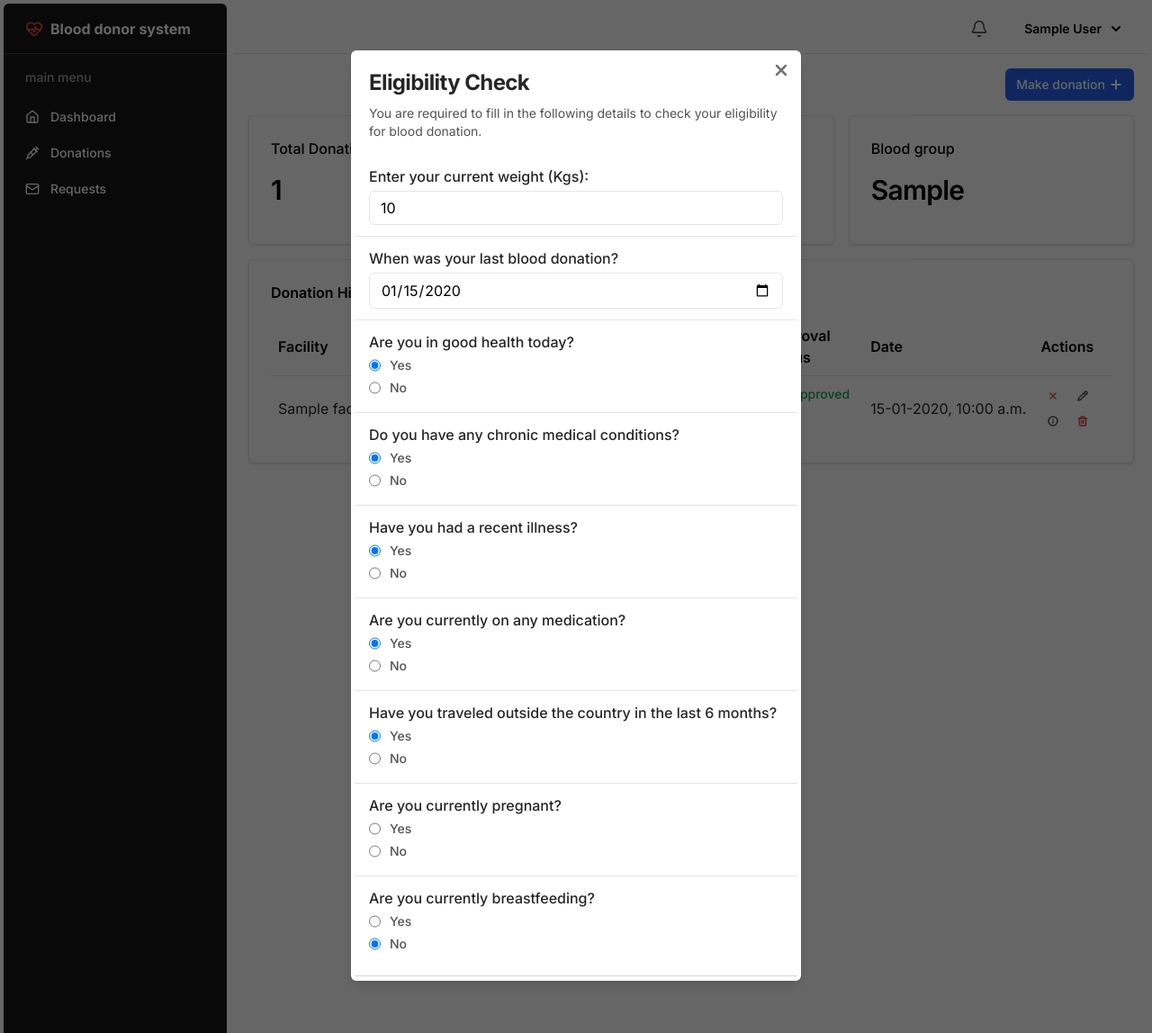
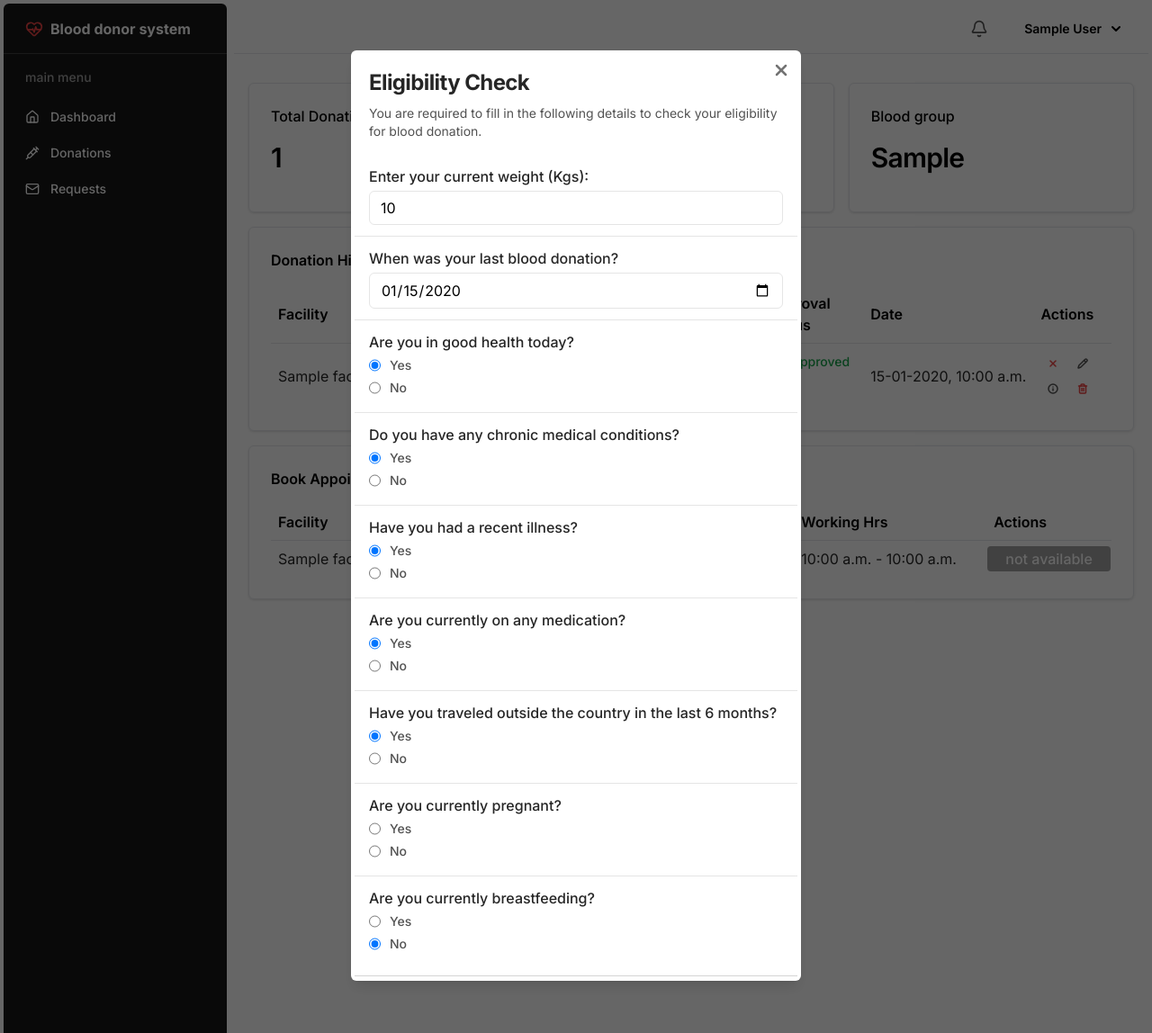
Before and after one commit to Jeff-Maina/blood-donor-system, a Django app: page /user/donations/check-eligibility/ in a window 1280 px wide. Shown: the top 1148 px of the page at 90% size. Run offline with Django 4.2, Linux system fonts and the light colour scheme; a user stored in the database is signed in; tables that the repository leaves empty hold one stand-in row (values such as "Sample post").

Commit message:
fix: restructure donation application flow

```diff
--- a/bloodDonorSystem/static/src/styles.css
+++ b/bloodDonorSystem/static/src/styles.css
@@ -586,6 +586,10 @@
   bottom: 120%;
 }
 
+.bottom-full {
+  bottom: 100%;
+}
+
 .left-0 {
   left: 0px;
 }
@@ -663,6 +667,10 @@
   margin-top: 7rem;
 }
 
+.mt-4 {
+  margin-top: 1rem;
+}
+
 .mt-64 {
   margin-top: 16rem;
 }
@@ -861,6 +869,10 @@
 
 .\!cursor-not-allowed {
   cursor: not-allowed !important;
+}
+
+.cursor-not-allowed {
+  cursor: not-allowed;
 }
 
 .cursor-pointer {
@@ -1036,11 +1048,21 @@
   background-color: rgb(37 99 235 / var(--tw-bg-opacity));
 }
 
+.bg-green-500 {
+  --tw-bg-opacity: 1;
+  background-color: rgb(34 197 94 / var(--tw-bg-opacity));
+}
+
 .bg-neutral-100 {
   --tw-bg-opacity: 1;
   background-color: rgb(245 245 245 / var(--tw-bg-opacity));
 }
 
+.bg-neutral-400 {
+  --tw-bg-opacity: 1;
+  background-color: rgb(163 163 163 / var(--tw-bg-opacity));
+}
+
 .bg-neutral-900 {
   --tw-bg-opacity: 1;
   background-color: rgb(23 23 23 / var(--tw-bg-opacity));
@@ -1123,6 +1145,11 @@
 .px-6 {
   padding-left: 1.5rem;
   padding-right: 1.5rem;
+}
+
+.py-0\.5 {
+  padding-top: 0.125rem;
+  padding-bottom: 0.125rem;
 }
 
 .py-1 {
--- a/bloodDonorSystem/templates/facility/layout.html
+++ b/bloodDonorSystem/templates/facility/layout.html
@@ -76,7 +76,7 @@
     </div>
 
     <div id="content" class="w-full h-full p-1">
-        <nav class="w-full sticky top-0 z-20 shrink-0 h-14 px-4 flex items-center gap-4 border-b justify-end">
+        <nav class="w-full sticky bg-white top-0 z-20 shrink-0 h-14 px-4 flex items-center gap-4 border-b justify-end">
             <div class="relative">
                 <div id="notif-button"
                     class="p-3 rounded-full hover:bg-neutral-100 hover:text-black cursor-pointer text-neutral-600">
--- a/bloodDonorSystem/templates/user/dashboard-layout.html
+++ b/bloodDonorSystem/templates/user/dashboard-layout.html
@@ -62,7 +62,7 @@
     </div>
 
     <div id="content" class="w-full h-full p-1">
-        <nav class="w-full sticky top-0 z-20 shrink-0 h-14 px-4 flex items-center gap-4 border-b justify-end">
+        <nav class="w-full bg-white sticky top-0 z-20 shrink-0 h-14 px-4 flex items-center gap-4 border-b justify-end">
             <div class="relative">
                 <div id="notif-button"
                     class="p-3 rounded-full hover:bg-neutral-100 hover:text-black cursor-pointer text-neutral-600">
--- a/bloodDonorSystem/templates/user/donations.html
+++ b/bloodDonorSystem/templates/user/donations.html
@@ -7,13 +7,7 @@
 {% block content %}
 <div class="w-full p-4 flex flex-col gap-4">
     <nav class="flex items-center justify-end">
-        <a href="{% url 'check-eligibility' %}">
-            <button id="donation-button"
-                class="bg-blue-600 text-sm text-white px-3 py-2 font-medium rounded-md flex items-center gap-1">
-                Make donation
-                <i data-lucide="plus" class="size-4" stroke-width="3"></i>
-            </button>
-        </a>
+
     </nav>
     <div class="w-full grid grid-cols-3 gap-4">
         <div class="w-full h-36 rounded-md shadow p-6 border">
@@ -255,14 +249,59 @@
         </div>
     </div>
 
-    {% block eligibility %}
-    {% endblock %}
+    <div class="w-full col-span-2 rounded-md shadow p-6 border flex flex-col gap-4 ">
+        <h1 class="font-semibold">Book Appoinment</h1>
+        <div class="w-full">
+            <table class="w-full max-h-80">
+                <thead class="border-b">
+                    <tr class=" ">
+                        <th class="text-start p-2 font-semibold">Facility</th>
+                        <th class="text-start p-2 font-semibold">Type</th>
+                        <th class="text-start p-2 font-semibold">Location</th>
+                        <th class="text-start p-2 font-semibold">Contact</th>
+                        <th class="text-start p-2 font-semibold">Open Days</th>
+                        <th class="text-start p-2 font-semibold">Working Hrs</th>
+                        <th class="text-start p-2 font-semibold">Actions</th>
+                    </tr>
+                </thead>
+                <tbody>
+                    {% for facility in facilities %}
+                    <tr class="{% if forloop.counter|divisibleby:2 %}bg-neutral-100 {% else %}bg-white{% endif %}">
+                        <td class="p-2 truncate text-neutral-800">{{ facility.name }}</td>
+                        <td class="p-2 truncate text-neutral-800 capitalize">{{ facility.facility_type}}</td>
+                        <td class="p-2 truncate text-neutral-800">{{ facility.county}}</td>
+                        <td class="p-2 truncate text-neutral-800">{{ facility.contact_number}}</td>
+                        <td class="p-2 truncate text-neutral-800 capitalize">{{ facility.open_days }}</td>
+                        <td class="p-2 truncate text-neutral-800">{{ facility.opening_time|date:"g:i a" }} -
+                            {{facility.closing_time|date:"g:i a" }}</td>
 
-    {% block book-appointment-modal %}
-    {% endblock %}
+                        <td>
+                            {% if facility.total_blood is not None and facility.total_blood > 800 %}
+                            <a href="{% url 'book-donation-appointment' facility.id %}">
+                                <button
+                                    class="px-3 w-full text-white py-0.5  font-medium  rounded {% if facility.total_blood is not None and facility.total_blood > 800 %} bg-green-500 {% else %} bg-neutral-400 disabled cursor-not-allowed{% endif %}">
 
+                                    donate
+                                </button>
+                            </a>
+                            {% else %}
+                            <button
+                                class="px-3 w-full text-white py-0.5 font-medium rounded bg-neutral-400 disabled cursor-not-allowed">
+                                not available
+                            </button>
+                            {% endif %}
+                        </td>
 
+                    </tr>
+                    {% endfor %}
+                </tbody>
+            </table>
+        </div>
+    </div>
 </div>
+
+{% block eligibility %} {% endblock %}
+{% block book-appointment-modal %} {% endblock %} </div>
 {% endblock %}
 
 {% block scripts %}
--- a/bloodDonorSystem/templates/user/eligibility-form.html
+++ b/bloodDonorSystem/templates/user/eligibility-form.html
@@ -32,6 +32,7 @@
                     {% endfor %}
                 </ul>
                 {% endif %}
+                <input type="hidden" name="facility_id" value="{{ facility.id }}">
 
                 {% csrf_token %}
                 <ul class="flex flex-col divide-y divide-neutral-200">
--- a/bloodDonorSystem/users/form.py
+++ b/bloodDonorSystem/users/form.py
@@ -153,15 +153,10 @@
 
 class BookDonationForm(forms.ModelForm):
 
-    FACILITIES = FacilityProfile.objects.all().filter(is_approved=True)
-
-    facility = forms.ModelChoiceField(
-        queryset=FACILITIES, required=True, to_field_name='name')
-
     class Meta:
         model = Donation
         fields = ['amount', 'donation_type',
-                  'donation_date', 'remarks', 'facility']
+                  'donation_date', 'remarks']
 
         widgets = {
             'amount': forms.NumberInput(attrs={'min': '100', 'max': '800', 'step': '1'}),
@@ -201,7 +196,7 @@
     class Meta:
         model = Request
         fields = ['request_type', 'needed_by',
-                  'request_amount', 'urgency_level', 'remarks','facility']
+                  'request_amount', 'urgency_level', 'remarks', 'facility']
 
         widgets = {
             'request_amount': forms.NumberInput(attrs={'min': '100', 'max': '800', 'step': '1'}),
@@ -216,8 +211,6 @@
             'request_type': "Donation Type",
         }
 
-
-
         def clean_needed_by(self):
             needed_by = self.cleaned_data.get('needed_by')
 
--- a/bloodDonorSystem/users/urls.py
+++ b/bloodDonorSystem/users/urls.py
@@ -9,7 +9,7 @@
     path("donations/", views.donations_view, name='donations'),
     path("requests/", views.requests_view, name='requests'),
     path("donations/check-eligibility/", views.check_eligibility, name="check-eligibility"),
-    path("donations/book-donation-appointment/", views.book_appointment, name="book-donation-appointment"),
+    path("donations/book-donation-appointment/<int:facility_id>", views.book_appointment, name="book-donation-appointment"),
     path("donations/delete-donation/<int:id>/", views.deleteDonation, name='delete-donation'),
     path("donations/edit/<int:id>/", views.updateDonation, name='update-donation'),
     path("donations/cancel-appointment/<int:id>/", views.cancel_appointment, name='cancel-appointment'),
--- a/bloodDonorSystem/users/views.py
+++ b/bloodDonorSystem/users/views.py
@@ -3,7 +3,11 @@
 from .models import CustomUser, UserProfile, DonationEligibity, Donation, Request
 from django.contrib.auth.decorators import login_required
 from django.contrib.auth import authenticate, login, logout
-from datetime import datetime
+from facilities.models import FacilityProfile
+from datetime import datetime, timedelta
+from django.utils import timezone
+from django.db.models import Sum, Q
+from decimal import Decimal
 # Create your views here.
 
 
@@ -138,18 +142,27 @@
 
         }
         return render(request, 'user/dashboard.html', context)
-    # else:
-    #     return redirect(request, 'facility-dashboard')
+    else:
+        return redirect(request, 'facility-dashboard')
 
 
 @login_required
 def donations_view(request):
     user = request.user
+
+    if user.is_superuser:
+        return redirect('admin:index')
+
     profile = UserProfile.objects.filter(user=user).first()
     donations = profile.donations.all()
     total_donations = donations.count()
     last_donation = donations.filter(
         status='completed').order_by('donation_date').last()
+
+    facilities = FacilityProfile.objects.filter(is_approved=True).annotate(
+        total_blood=Sum('inventory__quantity', filter=Q(
+            inventory__blood_type=user.userprofile.blood_group))
+    )
 
     if last_donation:
         last_donation_date = last_donation.donation_date.strftime(
@@ -157,11 +170,18 @@
     else:
         last_donation_date = '-'
 
-    if user.is_superuser:
-        return redirect('admin:index')  # Redirect to the admin index page
+    context = {
+        'user': user,
+        'profile': profile,
+        'donations': donations,
+        'total_donations': total_donations,
+        'last_donation_date': last_donation_date,
+        'facilities': facilities,
+
+    }
 
     if user.role == 'individual':
-        return render(request, 'user/donations.html', {'user': user, 'profile': profile, 'donations': donations, 'total_donations': total_donations, "last_donation_date": last_donation_date})
+        return render(request, 'user/donations.html', context)
     else:
         return redirect(request, 'facility-dashboard')
 
@@ -211,21 +231,28 @@
     is_eligible = None
     reasons = []
 
+    facilities = FacilityProfile.objects.filter(is_approved=True).annotate(
+        total_blood=Sum('inventory__quantity', filter=Q(
+            inventory__blood_type=user.userprofile.blood_group))
+    )
+
     if request.method == 'POST':
+
         form = EligibilityForm(request.POST, instance=eligibility_record)
 
         if form.is_valid():
+            facility_id = request.session.get('facility_id')
             eligibility = form.save(commit=False)
             eligibility.user = request.user
             eligibility.save()
 
             is_eligible, reasons = eligibility.check_eligibility()
-            print('is-eligible')
 
             if is_eligible:
-                return redirect('book-donation-appointment')
+                if facility_id:
+                    return redirect('book-donation-appointment', facility_id=facility_id)
             else:
-                return render(request, 'user/not-eligible.html', {'reasons': reasons, 'donations': donations, 'total_donations': total_donations})
+                return render(request, 'user/not-eligible.html', {'reasons': reasons, 'donations': donations, 'total_donations': total_donations, 'facilities': facilities})
     else:
         form = EligibilityForm(instance=eligibility_record)
     return render(request, 'user/eligibility-form.html', {
@@ -234,39 +261,49 @@
         'is_eligible': is_eligible,
         'reasons': reasons,
         'donations': donations,
+        'facilities': facilities,
         'total_donations': total_donations
     })
 
 
 @login_required
-def book_appointment(request):
+def book_appointment(request, facility_id):
     user = request.user
     profile = UserProfile.objects.filter(user=user).first()
     donations = profile.donations.all()
     total_donations = donations.count()
+    facility = get_object_or_404(FacilityProfile, id=facility_id)
 
     try:
         eligibility = DonationEligibity.objects.get(user=user)
+        three_days_ago = timezone.now() - timedelta(days=1)
+        if eligibility.created_at < three_days_ago:
+            eligibility = None
     except DonationEligibity.DoesNotExist:
         return redirect('check-eligibility')
 
-    if not eligibility.eligible:
+    if not eligibility or not eligibility.eligible:
+        request.session['facility_id'] = facility_id
         return redirect('check-eligibility')
+
+
+    facility = FacilityProfile.objects.get(id=facility_id)
 
     if request.method == 'POST':
         form = BookDonationForm(request.POST)
 
         if form.is_valid():
             donation = form.save(commit=False)
+            donation.facility = facility
             donation.user = profile
             donation.save()
 
             return redirect('donations')
         else:
-            return render(request, 'user/book-donation.html', {'form': form, 'donations': donations, 'total_donations': total_donations})
+            return render(request, 'user/book-donation.html', {'form': form, 'donations': donations, 'total_donations': total_donations, 'facility': facility})
     else:
         form = BookDonationForm()
-    return render(request, 'user/book-donation.html', {'form': form, 'donations': donations, 'total_donations': total_donations})
+    return render(request, 'user/book-donation.html', {'form': form, 'donations': donations, 'total_donations': total_donations, 'facility': facility})
 
 
 @login_required
```
Also changed, not shown: bloodDonorSystem/templates/facility/facility-donations.html (+2 -21 lines), bloodDonorSystem/templates/user/book-donation.html (+3 -5 lines).
